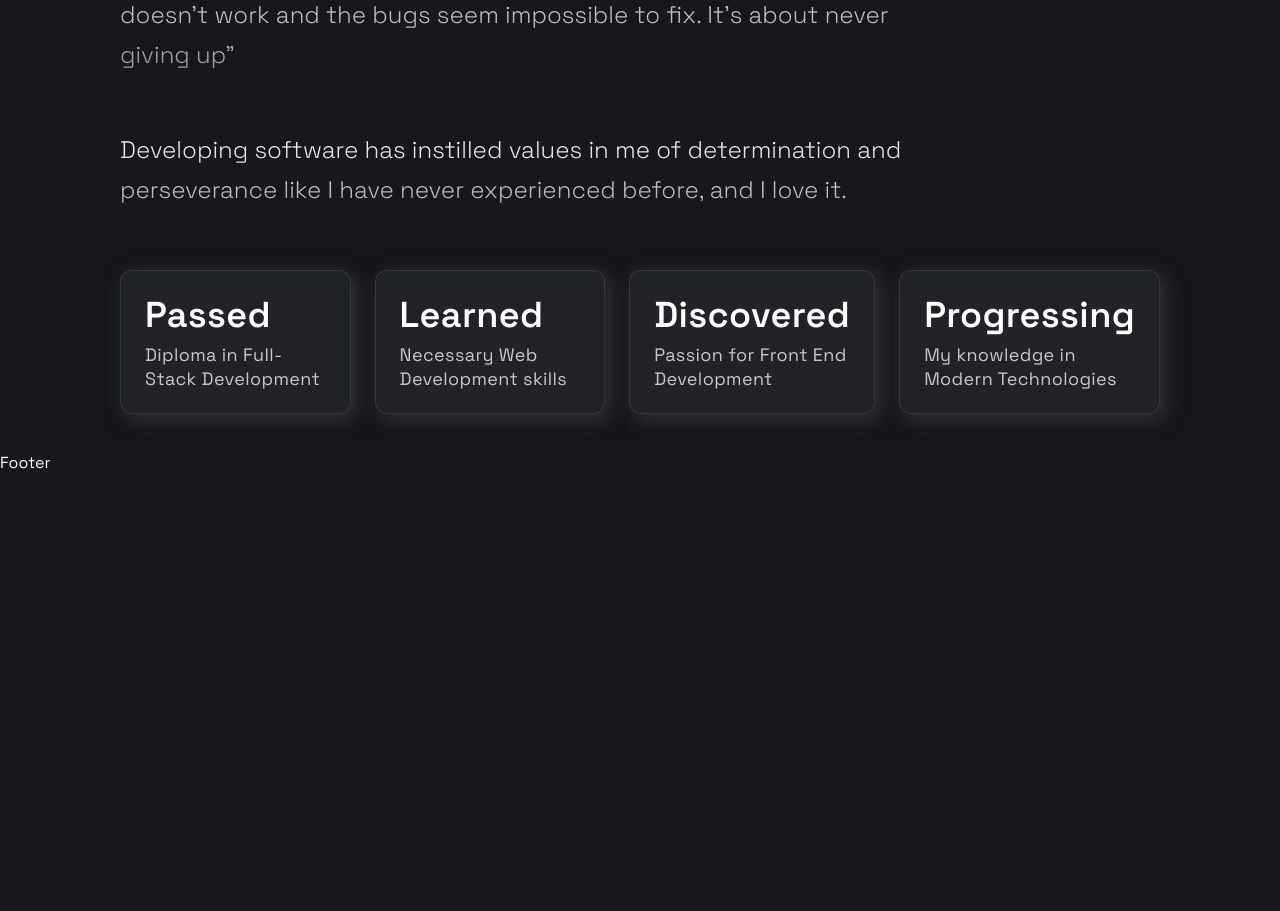
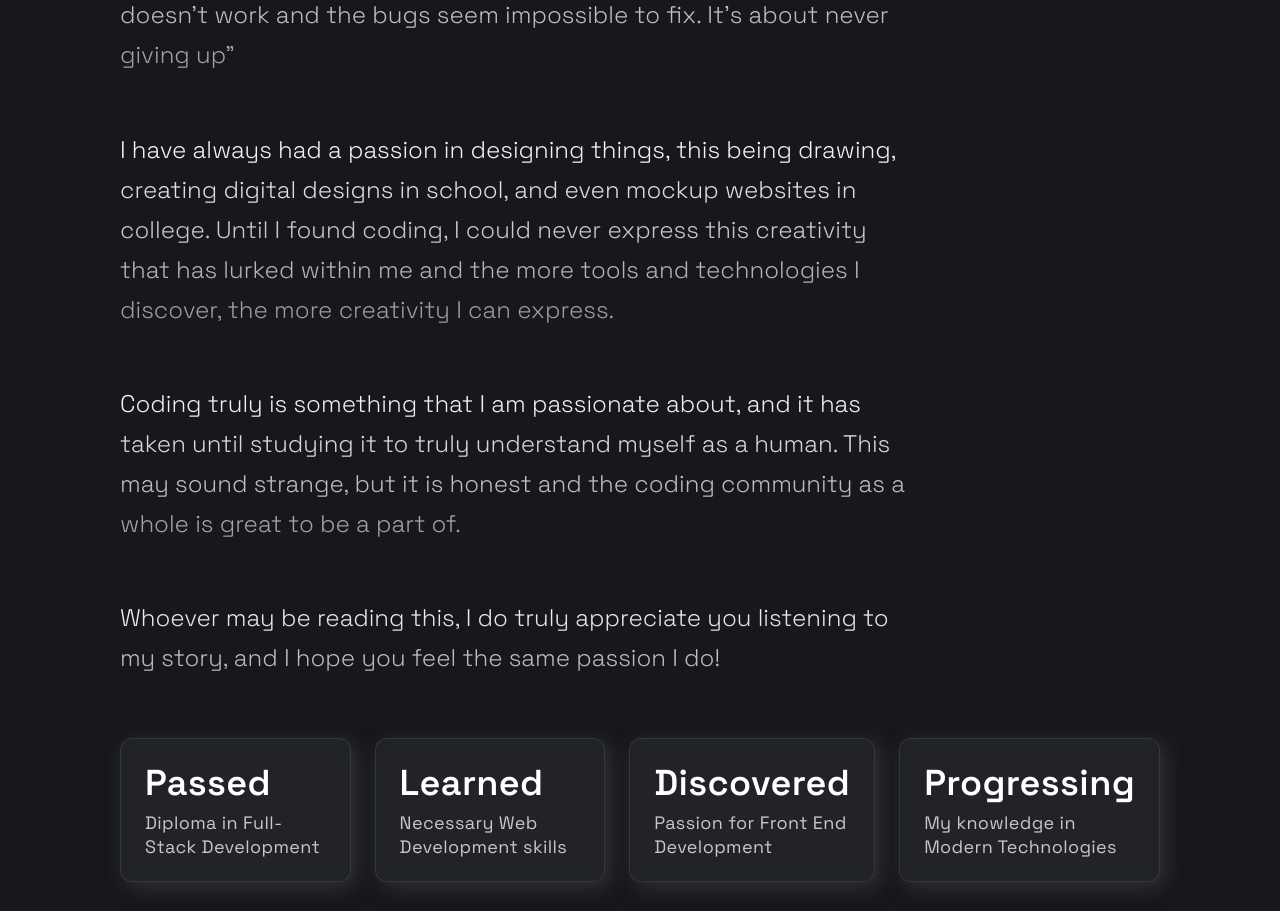
Before and after one commit to bodthegod/portfolio_website, a Next.js app: page / in a window 1280 px wide. Shown: the part 3860-4771 px from the top of the page. Before the commit the page ends 4333 px from the top, so only its background shows below. Built offline with nearby package versions, Linux system fonts and the light colour scheme.

Commit message:
Add: Accomplishments info

```diff
--- a/src/components/Acomplishments/Acomplishments.js
+++ b/src/components/Acomplishments/Acomplishments.js
@@ -1,25 +1,49 @@
-import React from 'react';
+import React from "react";
 
-import { Section, SectionDivider, SectionText, SectionTitle } from '../../styles/GlobalComponents';
-import { Box, Boxes, BoxHeader, BoxNum, BoxText } from './AcomplishmentsStyles';
+import {
+  Section,
+  SectionDivider,
+  SectionText,
+  SectionTitle,
+} from "../../styles/GlobalComponents";
+import { Box, Boxes, BoxHeader, BoxNum, BoxText } from "./AcomplishmentsStyles";
 
 const data = [
-  { header: 'Passed', text: 'Diploma in Full-Stack Development'},
-  { header: 'Learned', text: 'Necessary Web Development skills'},
-  { header: 'Discovered', text: 'Passion for Front End Development'},
-  { header: 'Progressing', text: 'My knowledge in Modern Technologies'},
+  { header: "Passed", text: "Diploma in Full-Stack Development" },
+  { header: "Learned", text: "Necessary Web Development skills" },
+  { header: "Discovered", text: "Passion for Front End Development" },
+  { header: "Progressing", text: "My knowledge in Modern Technologies" },
 ];
 
 const Acomplishments = () => (
   <Section>
-    <SectionTitle>Why I Love Coding</SectionTitle>
+    <SectionTitle>Why I Love Coding...</SectionTitle>
     <br />
     <SectionText>
-      "Success in coding is not about being the best, it's about being consistent. It's about showing up day after day, even when the code doesn't work and the bugs seem impossible to fix. It's about never giving up"
+      "Success in coding is not about being the best, it's about being
+      consistent. It's about showing up day after day, even when the code
+      doesn't work and the bugs seem impossible to fix. It's about never giving
+      up"
     </SectionText>
     <br />
     <SectionText>
-        Developing software has instilled values in me of determination and perseverance like I have never experienced before, and I love it.
+      I have always had a passion in designing things, this being drawing,
+      creating digital designs in school, and even mockup websites in college.
+      Until I found coding, I could never express this creativity that has
+      lurked within me and the more tools and technologies I discover, the more
+      creativity I can express.
+    </SectionText>
+    <br />
+    <SectionText>
+      Coding truly is something that I am passionate about, and it has taken
+      until studying it to truly understand myself as a human. This may sound
+      strange, but it is honest and the coding community as a whole is great to
+      be a part of.
+    </SectionText>
+    <br />
+    <SectionText>
+      Whoever may be reading this, I do truly appreciate you listening to my
+      story, and I hope you feel the same passion I do!
     </SectionText>
     <Boxes>
       {data.map((card, index) => (
@@ -30,7 +54,6 @@ const Acomplishments = () => (
       ))}
     </Boxes>
   </Section>
-
 );
 
 export default Acomplishments;
```
Lines whose indentation alone changed are shown as unchanged.
